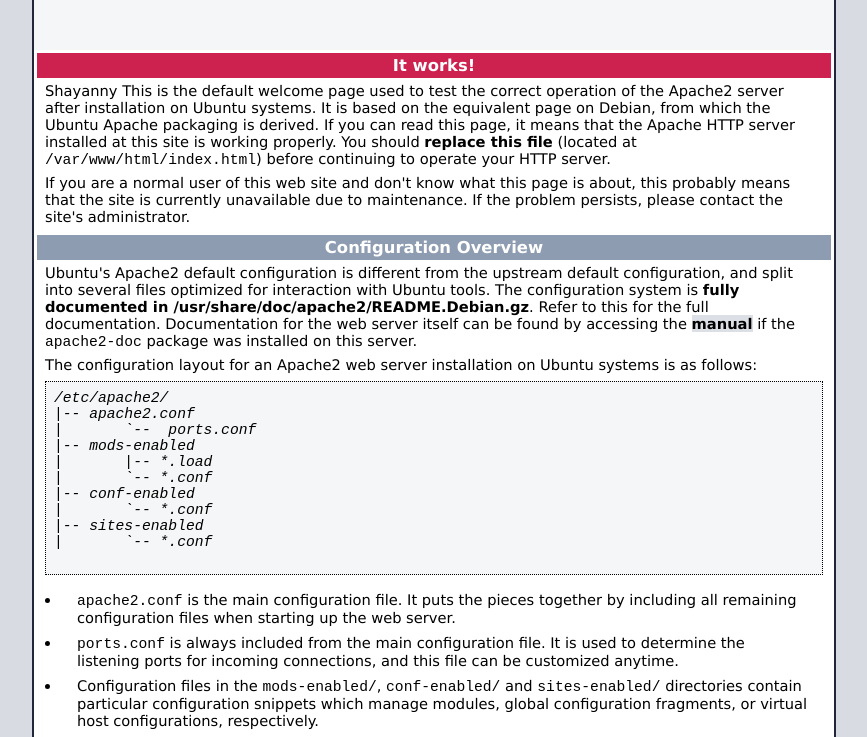
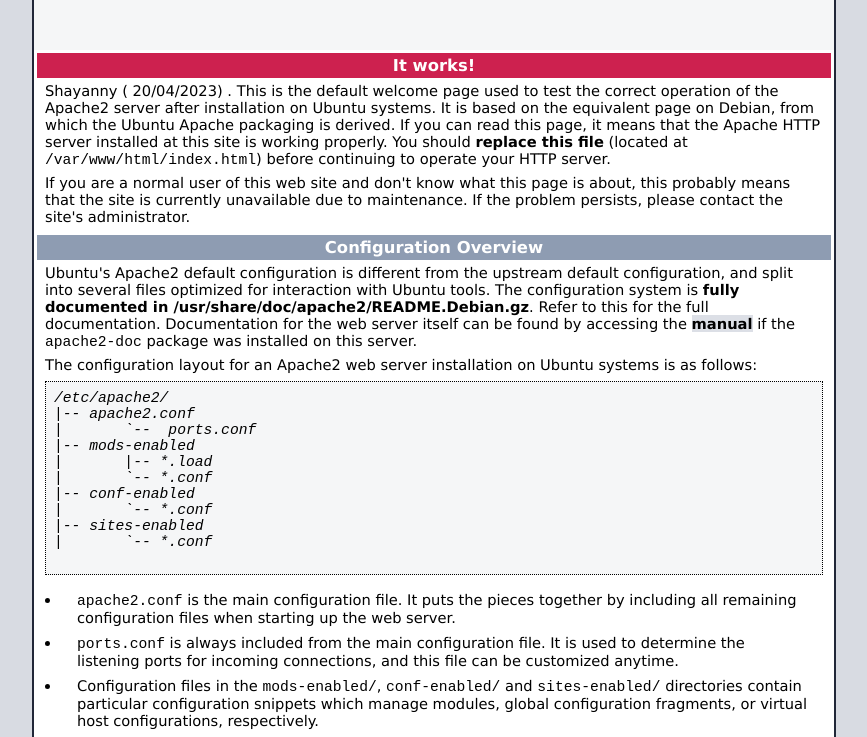
Before and after one commit to Shayanny/ApacheWebsite, a plain HTML site: page index.html in a window 1280 px wide. Shown: the part 57-794 px from the top of the page, without its empty margins (206-1073 px from the left). Drawn offline with Linux system fonts and the light colour scheme.

Commit message:
Update index.html

```diff
--- a/index.html
+++ b/index.html
@@ -225,7 +225,7 @@
         </div>
         <div class="content_section_text">
           <p>
-                Shayanny This is the default welcome page used to test the correct
+                Shayanny ( 20/04/2023) . This is the default welcome page used to test the correct
                 operation of the Apache2 server after installation on Ubuntu systems.
                 It is based on the equivalent page on Debian, from which the Ubuntu Apache
                 packaging is derived.
```
